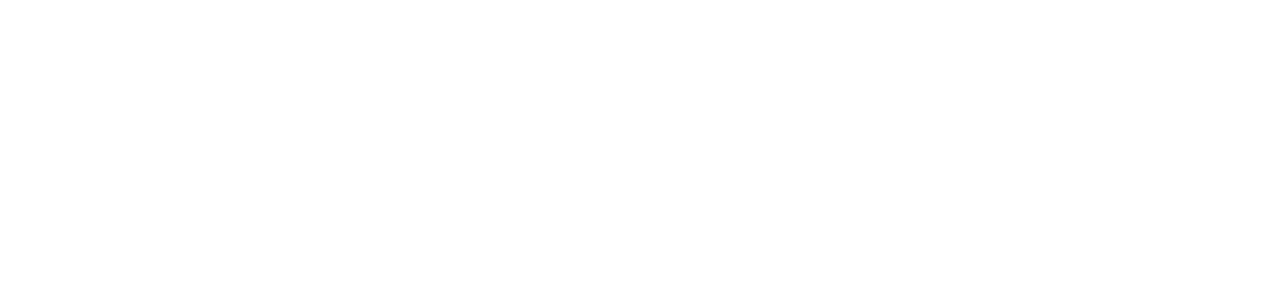
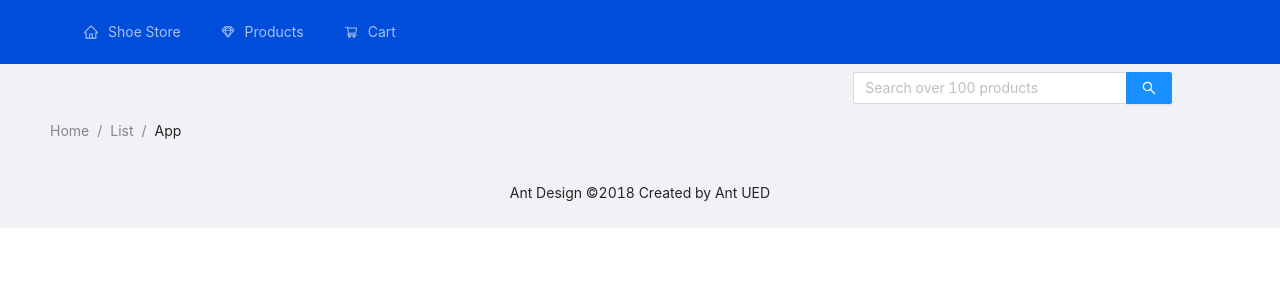
Before and after one commit to Tung9120/ReactJS-my-project-1, a React (Create React App) app: page / in a window 1280 px wide. Shown: the top 300 px of the page. Built offline with nearby package versions, Linux system fonts and the light colour scheme.

Commit message:
Completed DefaultLayoutUser

```diff
--- a/src/routes.js
+++ b/src/routes.js
@@ -52,8 +52,8 @@
     ],
   },
   {
-    path: "/admin",
-    name: "Admin",
+    path: "/",
+    name: "Home",
     parIcon: <UserAddOutlined />,
     component: <div>Home</div>,
   },
--- a/src/views/App.js
+++ b/src/views/App.js
@@ -1,13 +1,9 @@
 import React, { Component } from "react";
 import "antd/dist/antd.css";
-import {
-  BrowserRouter as Router,
-  Switch,
-  Route,
-  Link,
-} from "react-router-dom";
+import { BrowserRouter as Router, Switch, Route } from "react-router-dom";
 import LoginPage from "./pages/LoginPage";
 import DefaultLayoutAdmin from "./layouts/DefaultLayoutAdmin";
+import DefaultLayoutUser from "./layouts/DefaultLayoutUser";
 import PrivateRouter from "./router/PrivateRoute";
 import routes from "../routes";
 
@@ -24,7 +20,7 @@
               <LoginPage />
             </Route>
             <Route path="/">
-
+              <DefaultLayoutUser />
             </Route>
           </Switch>
         </Router>
--- /dev/null
+++ b/src/views/layouts/DefaultLayoutUser.js
@@ -0,0 +1,92 @@
+import React, { Component } from "react";
+import { Layout, Menu, Breadcrumb, Input, Row, Col } from "antd";
+import {
+  HomeOutlined,
+  ShoppingCartOutlined,
+  SketchOutlined,
+} from "@ant-design/icons";
+import { BrowserRouter as Router, Switch, Route, Link } from "react-router-dom";
+
+const { Header, Content, Footer } = Layout;
+const { Search } = Input;
+
+class DefaultLayoutUser extends Component {
+  state = {
+    current: "mail",
+  };
+
+  handleClick = (e) => {
+    console.log("click ", e);
+    this.setState({ current: e.key });
+  };
+
+  render() {
+    const { current } = this.state;
+    return (
+      <Router>
+        <Layout className="layout">
+          <Header style={{ padding: "0 5vw", backgroundColor: "#004dda" }}>
+            <Menu
+              onClick={this.handleClick}
+              selectedKeys={[current]}
+              mode="horizontal"
+              theme="dark"
+              style={{ backgroundColor: "#004dda" }}
+            >
+              <Menu.Item key="logo" icon={<HomeOutlined />}>
+                <Link to="/">Shoe Store</Link>
+              </Menu.Item>
+              <Menu.Item
+                key="products"
+                icon={<SketchOutlined />}
+                style={{ float: "right" }}
+              >
+                <Link to="/products">Products</Link>
+              </Menu.Item>
+              <Menu.Item
+                key="alipay"
+                icon={<ShoppingCartOutlined />}
+                style={{ float: "right" }}
+              >
+                <Link to="/cart">Cart</Link>
+              </Menu.Item>
+            </Menu>
+          </Header>
+          <>
+            <Row style={{marginTop: "1vh"}}>
+              <Col span={6} offset={16}>
+              <Search
+                placeholder="Search over 100 products"
+                onSearch={(value) => console.log(value)}
+                enterButton
+              />
+              </Col>
+            </Row>
+          </>
+          <Content style={{ padding: "0 50px" }}>
+            <Breadcrumb style={{ margin: "16px 0" }}>
+              <Breadcrumb.Item>Home</Breadcrumb.Item>
+              <Breadcrumb.Item>List</Breadcrumb.Item>
+              <Breadcrumb.Item>App</Breadcrumb.Item>
+            </Breadcrumb>
+            {/* <div className="site-layout-content">Content</div> */}
+            <Switch>
+              <Route path="/products">
+
+              </Route>
+              <Route path="/cart">
+
+              </Route>
+
+            </Switch>
+          </Content>
+          <Footer style={{ textAlign: "center" }}>
+            Ant Design ©2018 Created by Ant UED
+          </Footer>
+        </Layout>
+      </Router>
+    );
+  }
+}
+
+export default DefaultLayoutUser;
```
Also changed, not shown: 1 other file (tests, documents, lock files or other folders). Lines whose indentation alone changed are shown as unchanged.
